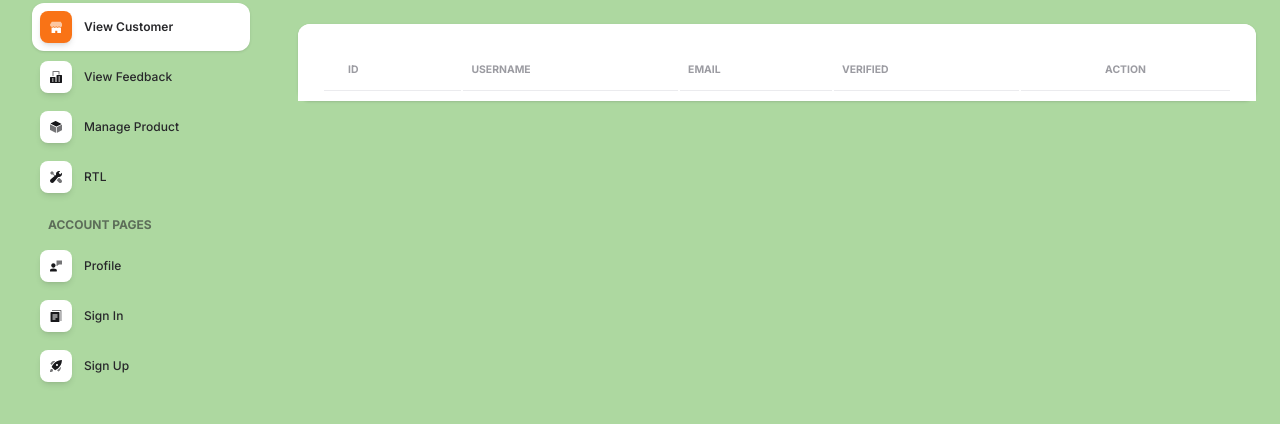
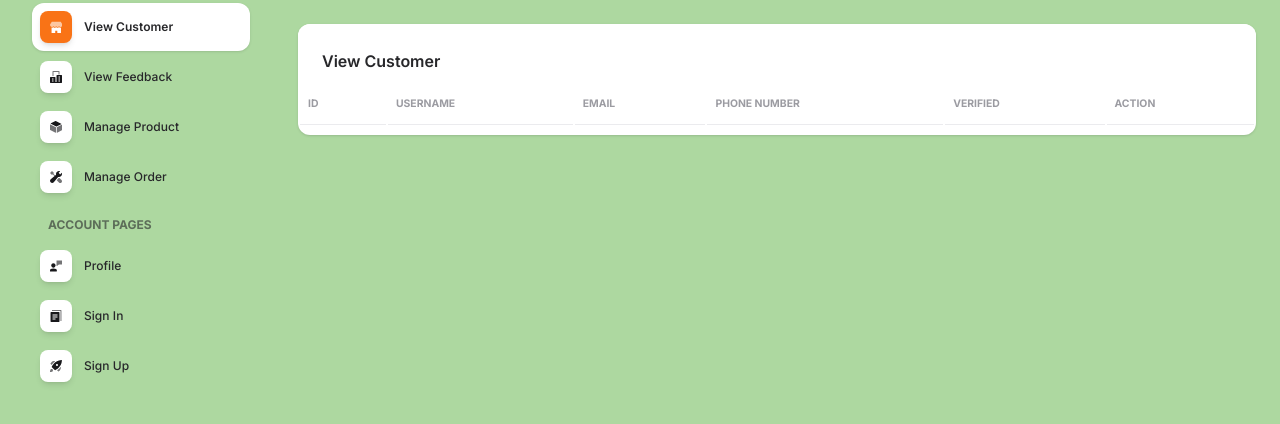
Before and after one commit to korangg/Magnum_Cafe_Ordering_System_Group1, a PHP site: page /ntah_ah/temp_dashboard/pages/staffDashboard.php in a window 1280 px wide. Shown: the part 110-534 px from the top of the page. Run offline with PHP 8.4, Linux system fonts and the light colour scheme; the visitor is signed in with stand-in values (Sample User, id 1); data that the repository does not hold is empty; some libraries are stand-ins or nearby versions.

Commit message:
UPDATE STAFFDASHBOARD.PHP

```diff
--- a/temp_dashboard/pages/staffDashboard.php
+++ b/temp_dashboard/pages/staffDashboard.php
@@ -135,7 +135,7 @@ $orders = mysqli_query($conn, "SELECT * FROM orders ORDER BY order_date DESC");
           </a>
         </li>
         <li class="nav-item">
-          <a class="nav-link  " href="../pages/rtl.html">
+          <a class="nav-link  " href="../pages/manageOrder - S.php">
             <div class="icon icon-shape icon-sm shadow border-radius-md bg-white text-center me-2 d-flex align-items-center justify-content-center">
               <svg width="12px" height="12px" viewBox="0 0 40 40" version="1.1" xmlns="http://www.w3.org/2000/svg" xmlns:xlink="http://www.w3.org/1999/xlink">
                 <title>settings</title>
@@ -152,7 +152,7 @@ $orders = mysqli_query($conn, "SELECT * FROM orders ORDER BY order_date DESC");
                 </g>
               </svg>
             </div>
-            <span class="nav-link-text ms-1">RTL</span>
+            <span class="nav-link-text ms-1">Manage Order</span>
           </a>
         </li>
         <li class="nav-item mt-3">
@@ -302,20 +302,25 @@ $orders = mysqli_query($conn, "SELECT * FROM orders ORDER BY order_date DESC");
     </nav>
     <!-- End Navbar -->
     <div class="container-fluid py-4">
+
+<!-- View Customer -->
 <div class="row">
   <div class="col-12">
     <div class="card mb-4">
       <div class="card-header pb-0">
+        <h6>View Customer</h6>
+      </div>
       <div class="card-body px-0 pt-0 pb-2">
         <div class="table-responsive p-0">
           <table class="table align-items-center mb-0">
             <thead>
               <tr>
-											<th class="text-uppercase text-secondary text-xxs font-weight-bolder opacity-7">ID</th>
+                <th class="text-uppercase text-secondary text-xxs font-weight-bolder opacity-7 ps-2">ID</th>
                 <th class="text-uppercase text-secondary text-xxs font-weight-bolder opacity-7 ps-2">Username</th>
                 <th class="text-uppercase text-secondary text-xxs font-weight-bolder opacity-7 ps-2">Email</th>
+                <th class="text-uppercase text-secondary text-xxs font-weight-bolder opacity-7 ps-2">Phone Number</th>
                 <th class="text-uppercase text-secondary text-xxs font-weight-bolder opacity-7 ps-2">Verified</th>
-											<th class="text-center text-uppercase text-secondary text-xxs font-weight-bolder opacity-7">Action</th>
+                <th class="text-uppercase text-secondary text-xxs font-weight-bolder opacity-7 ps-2">Action</th>
               </tr>
             </thead>
             <tbody>
@@ -324,8 +329,9 @@ $orders = mysqli_query($conn, "SELECT * FROM orders ORDER BY order_date DESC");
 					<td><p class="text-xs font-weight-bold mb-0"><?= $u["id"] ?></p></td>
 					<td><h6 class="mb-0 text-sm"><?= htmlspecialchars($u["username"]) ?></h6></td>
 					<td><p class="text-xs text-secondary mb-0"><?= htmlspecialchars($u["email"]) ?></p></td>
+					<td><p class="text-xs text-secondary mb-0"><?= htmlspecialchars($u["phone"]) ?></p></td>
 					<td><p class="text-xs mb-0"><?= $u["verified"] ? "✅" : "❌" ?></p></td>
-											<td class="align-middle text-center">
+					<td class="align-middle">
 						<a href="?delete_user=<?= $u["id"] ?>"
 						class="text-danger font-weight-bold text-xs"
 					onclick="return confirm('Delete this user?')">Delete</a>
@@ -339,7 +345,7 @@ $orders = mysqli_query($conn, "SELECT * FROM orders ORDER BY order_date DESC");
     </div>
   </div>
 </div>
-		</div>
+
     </div>
   </main>
   <!--   Core JS Files   -->
```
Lines whose indentation alone changed are shown as unchanged.
